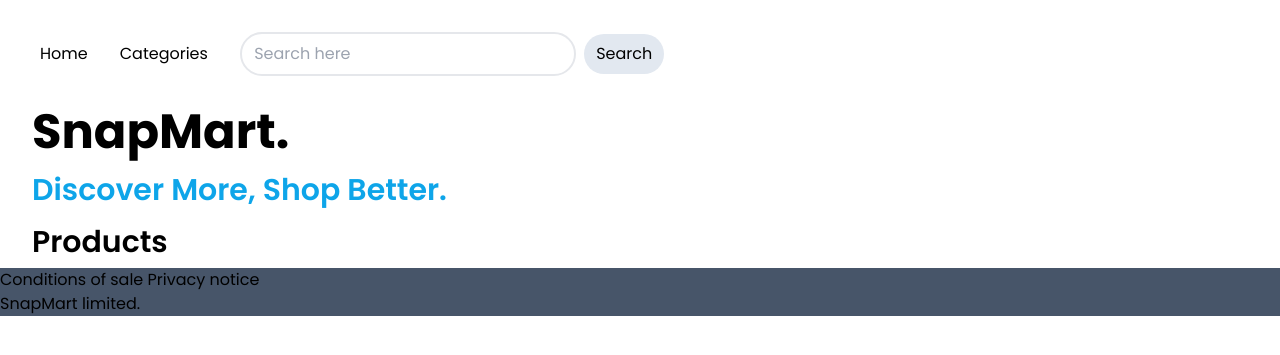
After one commit to chriswilder3/SnapMart, a Django app: template shop/templates/master.html in a window 1280 px wide. The commit adds this page. Shown: the top 355 px of the page. Run offline with Django 5.2, Linux system fonts and the light colour scheme; the template is opened without the code that fills it, so the values that code supplies are empty; some libraries are stand-ins or nearby versions.

Commit message:
style the content

```diff
--- /dev/null
+++ b/shop/templates/master.html
@@ -0,0 +1,68 @@
+<!DOCTYPE html>
+<html lang="en">
+<head>
+    <meta charset="UTF-8">
+    <meta http-equiv="X-UA-Compatible" content="IE=edge">
+    <meta name="viewport" content="width=device-width, initial-scale=1.0">
+    <title>Document</title>
+    <link rel="preconnect" href="https://fonts.googleapis.com">
+    <link rel="preconnect" href="https://fonts.gstatic.com" crossorigin>
+    <link href="https://fonts.googleapis.com/css2?family=DM+Sans:ital,opsz,wght@0,9..40,100..1000;1,9..40,100..1000&family=Montserrat:ital,wght@0,100..900;1,100..900&family=Poppins:ital,wght@0,100;0,200;0,300;0,400;0,500;0,600;0,700;0,800;0,900;1,100;1,200;1,300;1,400;1,500;1,600;1,700;1,800;1,900&display=swap" rel="stylesheet">
+    <link rel="stylesheet" href="https://cdnjs.cloudflare.com/ajax/libs/font-awesome/4.7.0/css/font-awesome.min.css">
+    <script src="http://cdn.tailwindcss.com"></script>
+
+    <style>
+        body{
+            font-family: "Poppins", sans-serif;
+        }
+    </style>
+</head>
+<body class="">
+    <!-- bg-gradient-to-r from-pink-200 to-orange-200 p-5  -->
+     <nav class="  flex gap-8 ml-6 mt-4 p-4 items-center">
+        <a href="/"> Home </a>
+        <a href=""> Categories</a>
+        <form action="" class=" ">
+            <input  type="text" name="searchitem" id="" placeholder=" Search here "
+              class=" border-2 p-2 hover:border-slate-600 rounded-full">
+            <button type="submit" class="self-center ml-1 bg-slate-200 px-3 py-2 rounded-full hover:bg-slate-300  ">
+               Search
+            </button>
+        </form>
+     </nav>
+    {% block content %}
+    <div class="jumbotron px-4 pt-2 ml-4">
+        <h1 class="text-5xl font-bold py-2">
+            SnapMart.
+        </h1>
+        <h3 class="text-3xl text-sky-500 font-semibold py-2 ">
+            Discover More, Shop Better.
+        </h3>
+    </div>
+    <h3 class=" text-3xl px-4 py-2 ml-4 font-semibold">
+        Products
+    </h3>
+    <div class="ProductList grid grid-cols-4 justify-around
+            items-center gap-2 ">
+
+        {% for item in items %}
+            <div class="border-2 border-slate-300 my-2 mx-auto p-4 text-wrap font-medium rounded
+                    hover:bg-gray-200">
+                <a href="">
+                    <img class="w-64 rounded" src="{{item.image}}" alt="">
+                    <p class=" py-2 text-teal-500"> {{ item.name }} </p>
+                    <p class="px-2 line-through ml-1 text-sm text-gray-600 "> <i> &#36 {{ item.price }} </i> </p>
+                    <p class="px-2 text-green-500 text-lg font-semibold ">  &#36 {{ item.discount_price }}  </p>
+                </a>
+            </div>
+        {% endfor %}
+    </div>
+    {% endblock %}
+
+    <footer class=" mx-auto bg-slate-600">
+            <div><span> Conditions of sale </span> <span> Privacy notice</span></div>
+            <p> SnapMart limited.  </p>
+    </footer>
+
+</body>
+</html>
--- a/shop/views.py
+++ b/shop/views.py
@@ -7,4 +7,5 @@ def home(request):
     products = Product.objects.all()
     context ={ 'items': products } # In template it will easy
                                 # to remember as items
+
     return render( request, 'index.html', context)
--- a/snapmart/settings.py
+++ b/snapmart/settings.py
@@ -118,6 +118,8 @@ USE_TZ = True
 
 STATIC_URL = 'static/'
 
+STATIC_ROOT = BASE_DIR / 'static'
+
 # Default primary key field type
 # https://docs.djangoproject.com/en/5.1/ref/settings/#default-auto-field
 
```
Also changed, not shown: shop/templates/index.html (+14 -35 lines), db.sqlite3, media/server_images/dumbell.png (added).
